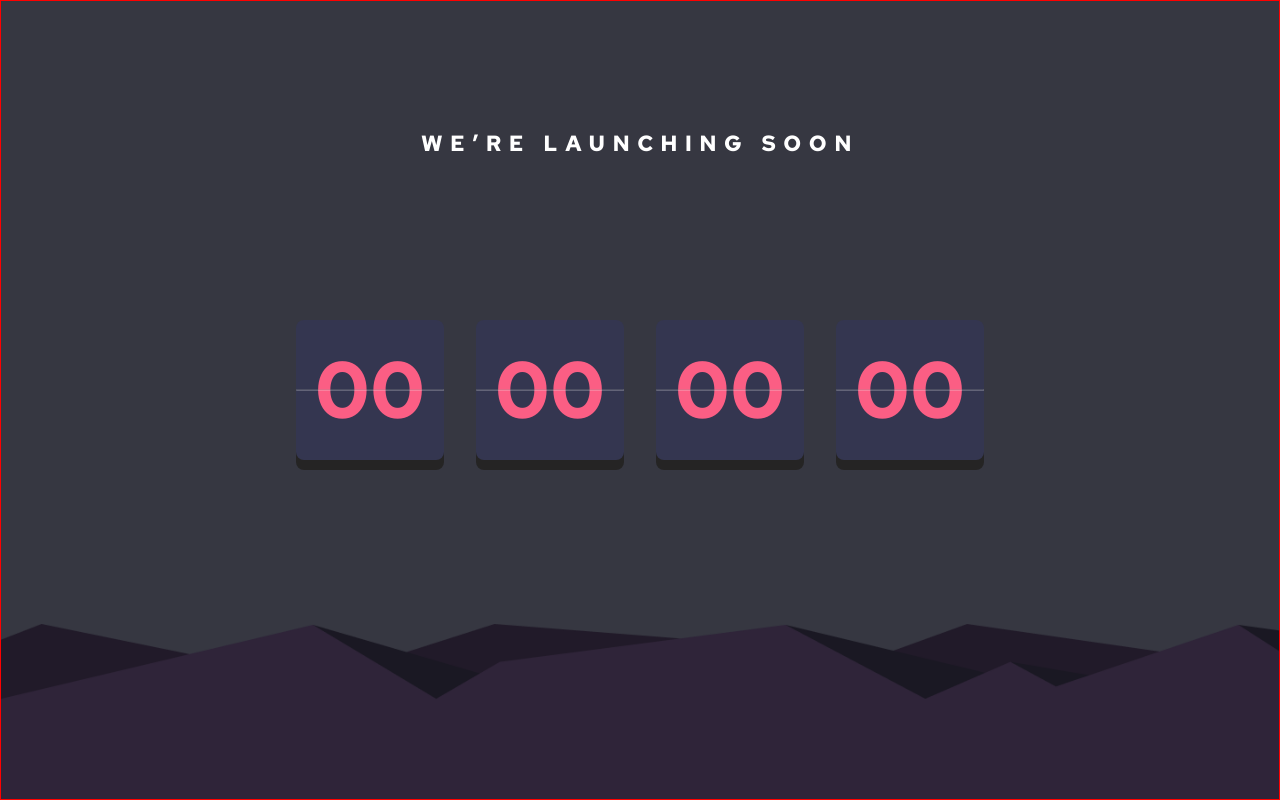
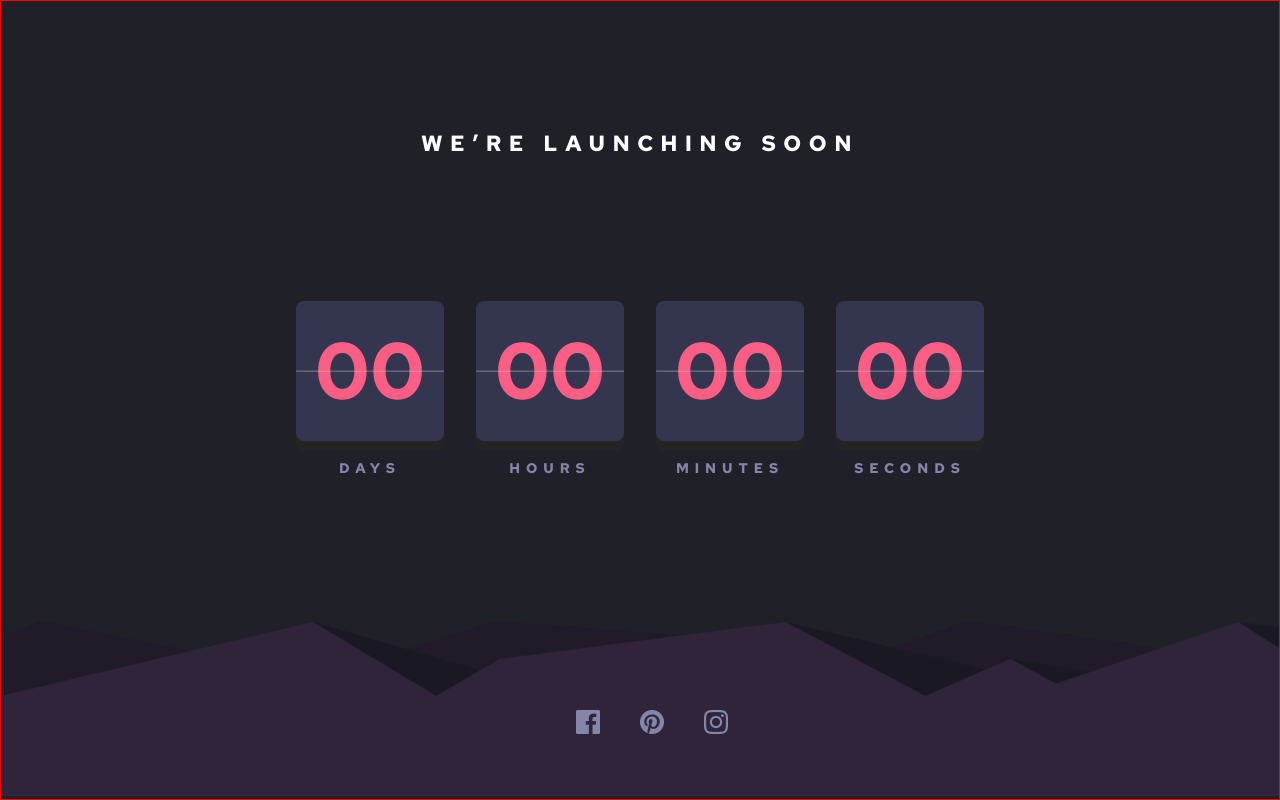
Before and after one commit to beqatsk/launc-countdown-timer, a plain HTML site: page index.html in a window 1280 px wide. Drawn offline with Linux system fonts and the light colour scheme.

Commit message:
add social icons

```diff
--- a/css/style.css
+++ b/css/style.css
@@ -3,7 +3,7 @@ body {
   width: 100%;
   min-height: 100vh;
   margin: 0 auto;
-  background-color: #363741;
+  background-color: #202029;
   font-family: "Red Hat Text", sans-serif;
   font-weight: 700;
   display: flex;
@@ -18,10 +18,16 @@ h1 {
   letter-spacing: 7.5px;
   margin-top: 132px;
 }
-.date {
+.timer {
   display: flex;
   align-items: center;
   gap: 32px;
+}
+.timer-wrapper {
+  display: flex;
+  flex-direction: column;
+  row-gap: 20px;
+  text-align: center;
 }
 .day,
 .hour,
@@ -48,6 +54,35 @@ hr {
   opacity: 0.25;
   position: absolute;
 }
+h2 {
+  font-size: 14px;
+  letter-spacing: 5.92px;
+  color: #8385a9;
+}
+.images {
+  position: relative;
+}
 .bodys-img {
   width: 100%;
 }
+.fb-img,
+.pt-img,
+.in-img {
+  position: absolute;
+  cursor: pointer;
+  top: 50%;
+}
+.fb-img {
+  left: 45%;
+}
+.pt-img {
+  left: 50%;
+}
+.in-img {
+  left: 55%;
+}
+.fb-img:hover,
+.pt-img:hover,
+.in-img:hover {
+  background-color: #fb5e84;
+}
--- a/index.html
+++ b/index.html
@@ -10,25 +10,49 @@
   </head>
   <body>
     <h1>WE’RE LAUNCHING SOON</h1>
-    <div class="date">
+    <div class="timer">
+      <div class="timer-wrapper">
         <div class="day">
           <span>00</span>
           <hr />
         </div>
-      <div class="hour">
+        <h2>DAYS</h2>
+      </div>
+      <div class="timer-wrapper">
+        <div class="day">
           <span>00</span>
           <hr />
         </div>
-      <div class="minute">
+        <h2>HOURS</h2>
+      </div>
+      <div class="timer-wrapper">
+        <div class="day">
           <span>00</span>
           <hr />
         </div>
-      <div class="seconds">
+        <h2>MINUTES</h2>
+      </div>
+      <div class="timer-wrapper">
+        <div class="day">
           <span>00</span>
           <hr />
         </div>
+        <h2>SECONDS</h2>
       </div>
-    <img src="images/body's img.png" alt="" class="bodys-img" />
+    </div>
+
+    <div class="images">
+      <img src="images/body's img.png" alt="body-img" class="bodys-img" />
+      <a href="https://www.facebook.com/" target="_blank"
+        ><img src="images/Facebook.png" alt="facebook-icon" class="fb-img"
+      /></a>
+      <a href="https://www.pinterest.com/" target="_blank"
+        ><img src="images/Pinterest.png" alt="pinterest-icon" class="pt-img"
+      /></a>
+      <a href="https://www.instagram.com/" target="_blank"
+        ><img src="images/Instagram.png" alt="instagram-icon" class="in-img"
+      /></a>
+    </div>
     <script src="./script.js"></script>
   </body>
 </html>
```
Also changed, not shown: images/Facebook.png (added), images/Instagram.png (added), images/Pinterest.png (added). Lines whose indentation alone changed are shown as unchanged.
